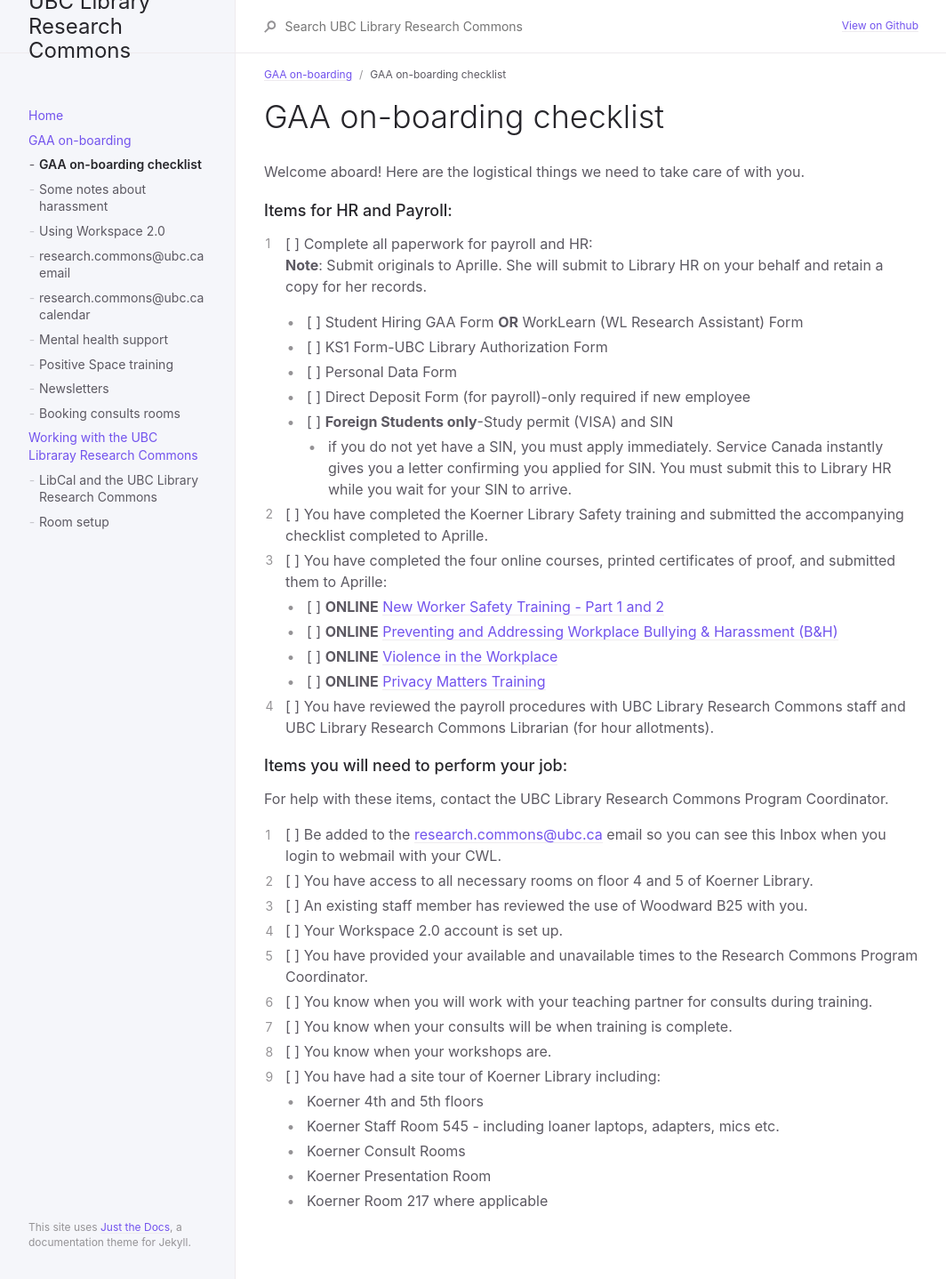
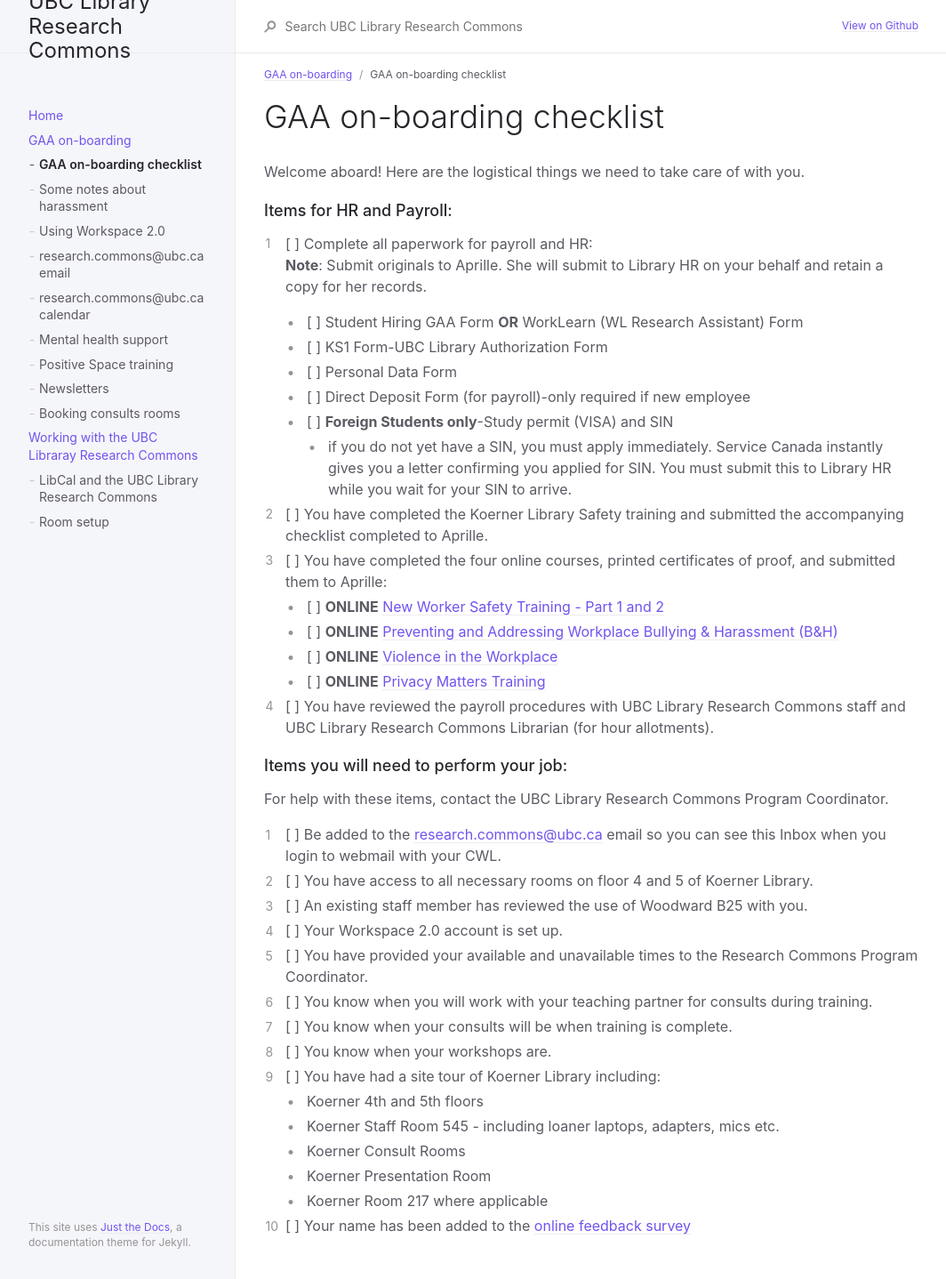
Before and after one commit to sarahblay/rc-docs, a Jekyll site: the page built from docs/gaaonboarding/gaaonboardingchecklist.md, in a window 1280 px wide. Shown: the whole page at 89% size, without its empty margins (107-1171 px from the left). Built offline with Jekyll 4.4.1, drawn with Linux system fonts in a browser that asks for light colours.

Commit message:
Update gaaonboardingchecklist.md
added a new item to checklist.

```diff
--- a/docs/gaaonboarding/gaaonboardingchecklist.md
+++ b/docs/gaaonboarding/gaaonboardingchecklist.md
@@ -44,3 +44,4 @@ For help with these items, contact the UBC Library Research Commons Program Coor
    - Koerner Consult Rooms
    - Koerner Presentation Room
    - Koerner Room 217 where applicable
+1.  \[    \] Your name has been added to the [online feedback survey](http://bit.ly/UBCLibRCFeedback)
```
